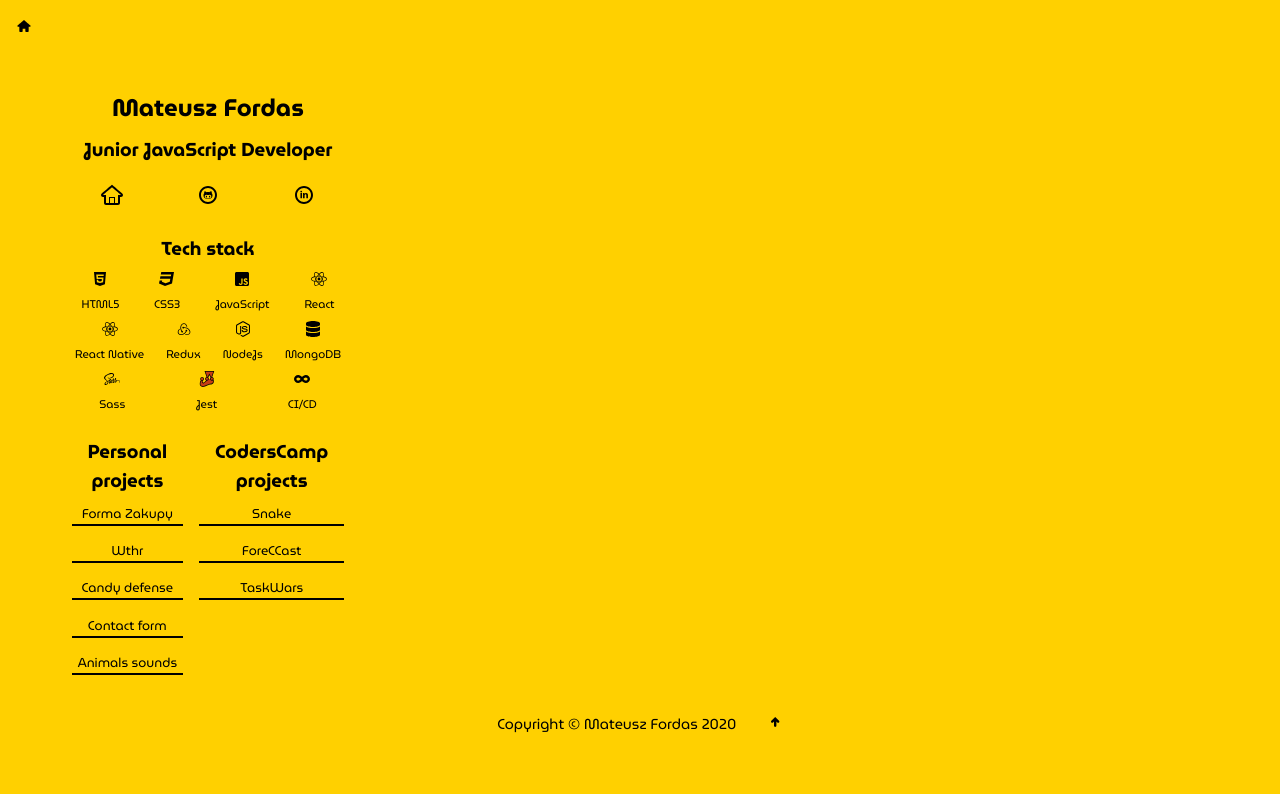
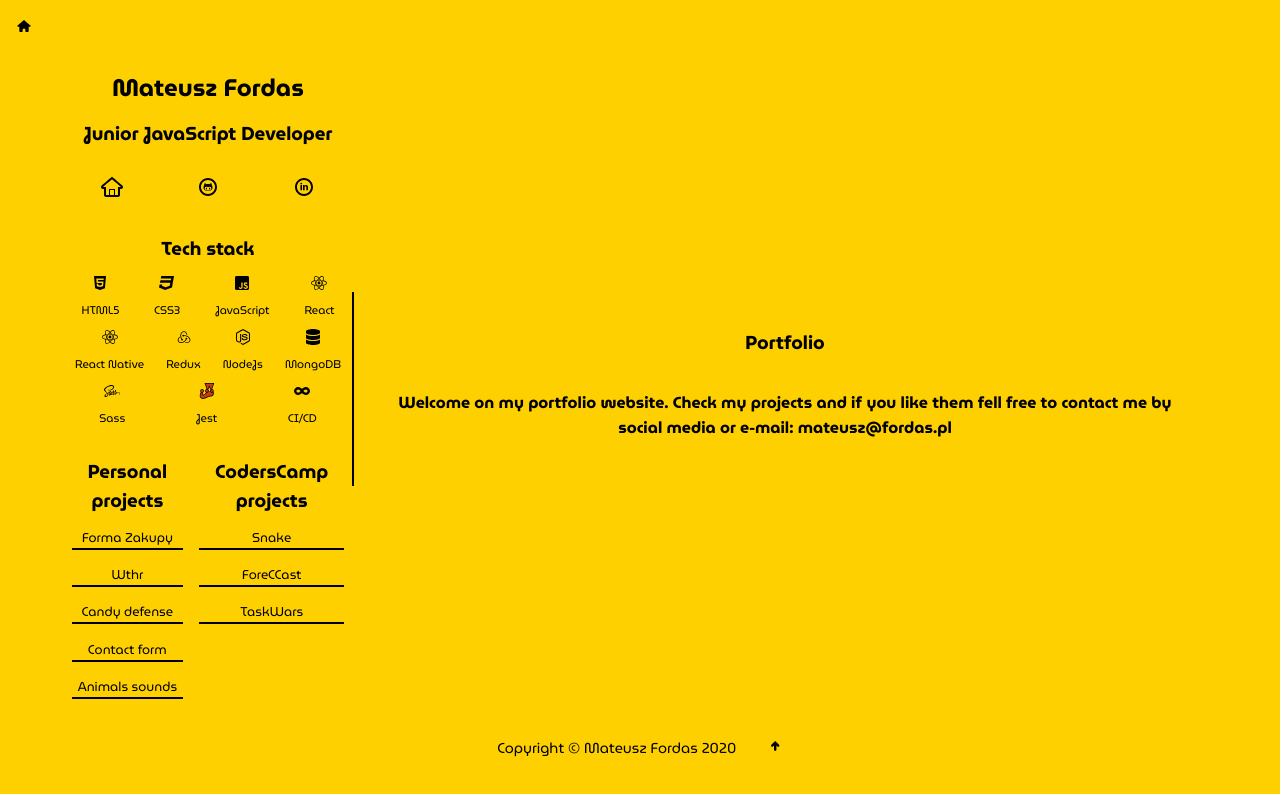
Before and after one commit to mfordas/Portfolio, a React (Create React App) app: page /Portfolio/projects in a window 1280 px wide. Shown: the top 794 px of the page. Built offline with nearby package versions, Linux system fonts and the light colour scheme.

Commit message:
Modified modal

```diff
--- a/src/components/Projects/index.jsx
+++ b/src/components/Projects/index.jsx
@@ -22,7 +22,7 @@ const Projects = () => {
           <Route exact path="/Portfolio/projects/taskwars" component={TaskWars} />
           <Route exact path="/Portfolio/projects/foreccast" component={ForeCCast} />
           <Route exact path="/Portfolio/projects/snake" component={Snake} />
-          <Route path="/Portfolio/projects/main" component={MainPageContent} />
+          <Route exact path="/Portfolio/projects" component={MainPageContent} />
             </div>
         );
 }
--- a/src/styling/main_styling.scss
+++ b/src/styling/main_styling.scss
@@ -24,7 +24,7 @@ html,
 h1,
 h2,
 h3 {
-    margin: 8px 16px;
+    margin: 12px 16px;
 }
 
 a,
@@ -81,7 +81,7 @@ link {
     p,
     div {
         font-size: 0.7rem;
-        margin: 8px 10px;
+        margin: 10px 10px;
     }
 
     svg {
@@ -259,6 +259,11 @@ link {
         align-items: center;
 
     }
+
+    svg {
+        font-size: 4rem;
+        margin: 0.2rem;
+    }
 }
 
 .Overlay {
@@ -272,6 +277,16 @@ link {
     display: flex;
     flex-direction: column;
     justify-content: center;
+  }
+
+  .photo {
+      width: 10rem;
+      height: 10rem;
+      border-radius: 10rem;
+      border: 2px solid black;
+      margin: 1rem;
+
+
   }
 
 @media screen and (max-width: 1024px) {
--- a/src/views/AppContent/AppContent.jsx
+++ b/src/views/AppContent/AppContent.jsx
@@ -1,4 +1,5 @@
 import React, { useState, useEffect } from 'react';
+import { TiSocialLinkedinCircular} from 'react-icons/ti';
 import Modal from 'react-modal';
 import { NavLink } from 'react-router-dom';
 import { TiHome } from 'react-icons/ti';
@@ -6,6 +7,7 @@ import { TiHome } from 'react-icons/ti';
 import Menu from '../../components/Menu';
 import Projects from '../../components/Projects';
 import Footer from '../../components/Footer';
+import photoSrc from '../../img/photo.png';
 import '../../styling/main_styling.scss'
 
 Modal.setAppElement('#root');
@@ -46,6 +48,8 @@ const AppContent = () => {
                     <h2>Still here?</h2>
                     <div>You are here already 30s! Did you know that average visit time on website is 15s?</div>
                     <div>This means you like it! :) Write me a message or take a phone and make a call. There's no reason to wait any longer.</div>
+                    <img className='photo' src={photoSrc} alt='myphoto'/>
+                    <a href='https://www.linkedin.com/in/mateusz-fordas/' rel="noopener noreferrer" target='_blank'><TiSocialLinkedinCircular/></a>
                     <button className="modalButton" onClick={closeModal}>Close</button>
                 </Modal>
                 <NavLink className='mainPageLink' to="/Portfolio/projects/main"><TiHome /></NavLink>
```
Also changed, not shown: src/img/photo.png (added).
